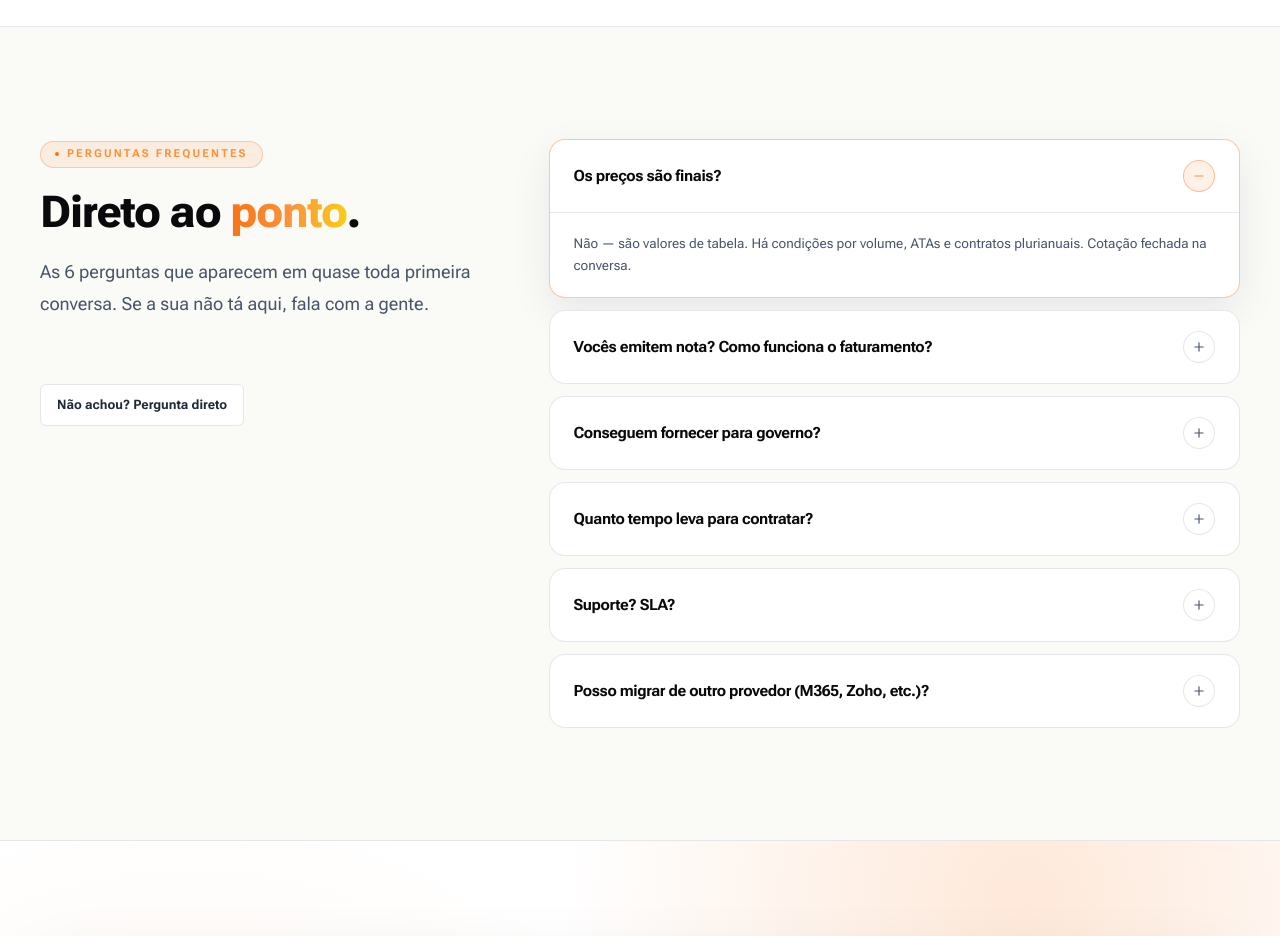
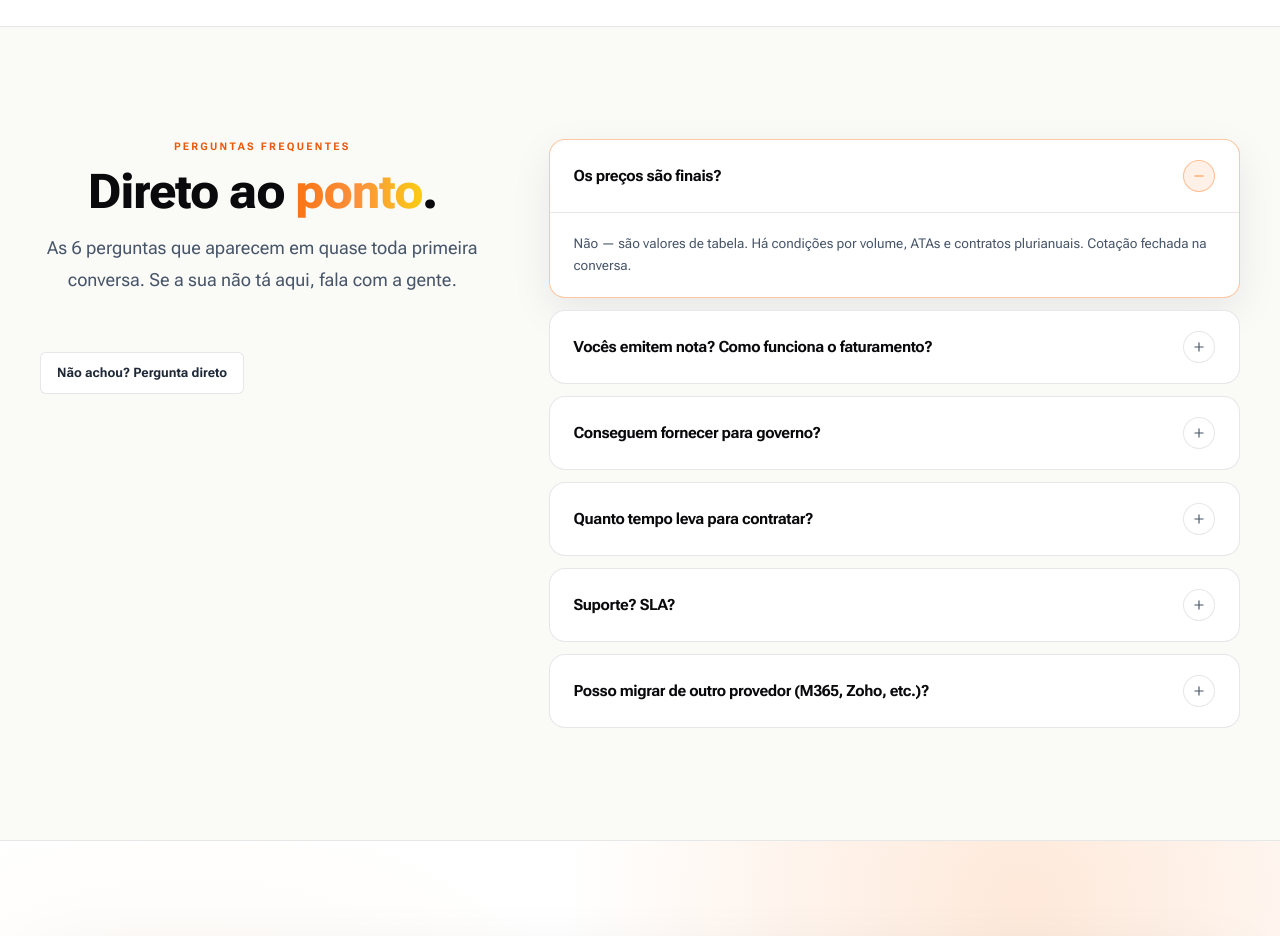
Before and after one commit to Kaxcav/hypercloud-site, a Next.js app: page / in a window 1280 px wide. Shown: the part 4740-5676 px from the top of the page. Built offline with nearby package versions, Linux system fonts and the light colour scheme.

Commit message:
refactor(ui): SectionHeader em texto uppercase + align/maxWidth props

```diff
--- a/app/setor-publico/page.tsx
+++ b/app/setor-publico/page.tsx
@@ -145,7 +145,6 @@ export default function SetorPublicoPage() {
             eyebrow="Credenciais Google"
             title="Badges oficiais para sustentar autoridade institucional."
             description="A Hypercloud usa as credenciais reais do ecossistema Google para apoiar a jornada comercial e institucional no Setor Público."
-            centered
           />
           <div className="grid gap-5 md:grid-cols-3">
             {badges.map((file) => (
--- a/app/sobre/page.tsx
+++ b/app/sobre/page.tsx
@@ -189,7 +189,6 @@ export default function SobrePage() {
             eyebrow="Setores que atendemos"
             title="Quatro verticais com jornada própria."
             description="Cada vertical recebe linguagem, cases e desenho de oferta apropriados à sua realidade — sem se misturar com as demais."
-            centered
           />
           <Stagger className="grid gap-5 sm:grid-cols-2 lg:grid-cols-4">
             {sectors.map((sector) => (
--- a/components/SectionHeader.tsx
+++ b/components/SectionHeader.tsx
@@ -2,21 +2,34 @@ type SectionHeaderProps = {
   eyebrow: string;
   title: React.ReactNode;
   description?: string;
-  centered?: boolean;
+  /** Default 'center'. */
+  align?: 'center' | 'left';
+  /** Default 'wide' (max-w-3xl). 'narrow' usa max-w-2xl. */
+  maxWidth?: 'narrow' | 'wide';
 };
 
-export function SectionHeader({ eyebrow, title, description, centered = false }: SectionHeaderProps) {
+export function SectionHeader({
+  eyebrow,
+  title,
+  description,
+  align = 'center',
+  maxWidth = 'wide'
+}: SectionHeaderProps) {
+  const widthClass = maxWidth === 'narrow' ? 'max-w-2xl' : 'max-w-3xl';
+  const alignClass = align === 'center' ? 'mx-auto text-center' : '';
+
   return (
-    <div className={centered ? 'mx-auto mb-14 max-w-3xl text-center' : 'mb-14 max-w-3xl'}>
-      <span className="mb-5 inline-flex items-center gap-2 rounded-full border border-brand-500/30 bg-brand-500/10 px-3.5 py-1 text-[11px] font-bold uppercase tracking-[0.2em] text-brand-400">
-        <span className="h-1 w-1 rounded-full bg-brand-500" />
+    <div className={`mb-12 ${widthClass} ${alignClass}`}>
+      <p className="text-[10.5px] font-bold uppercase tracking-[0.22em] text-brand-600">
         {eyebrow}
-      </span>
-      <h2 className="text-balance text-3xl font-extrabold tracking-tight text-text-strong sm:text-4xl lg:text-[44px] lg:leading-[1.1]">
+      </p>
+      <h2 className="mt-3 text-balance text-3xl font-extrabold tracking-tight text-text-strong sm:text-4xl lg:text-5xl">
         {title}
       </h2>
       {description ? (
-        <p className="mt-5 text-base leading-7 text-text-muted sm:text-lg sm:leading-8">{description}</p>
+        <p className="mt-4 text-base leading-relaxed text-text-muted sm:text-lg sm:leading-8">
+          {description}
+        </p>
       ) : null}
     </div>
   );
```
